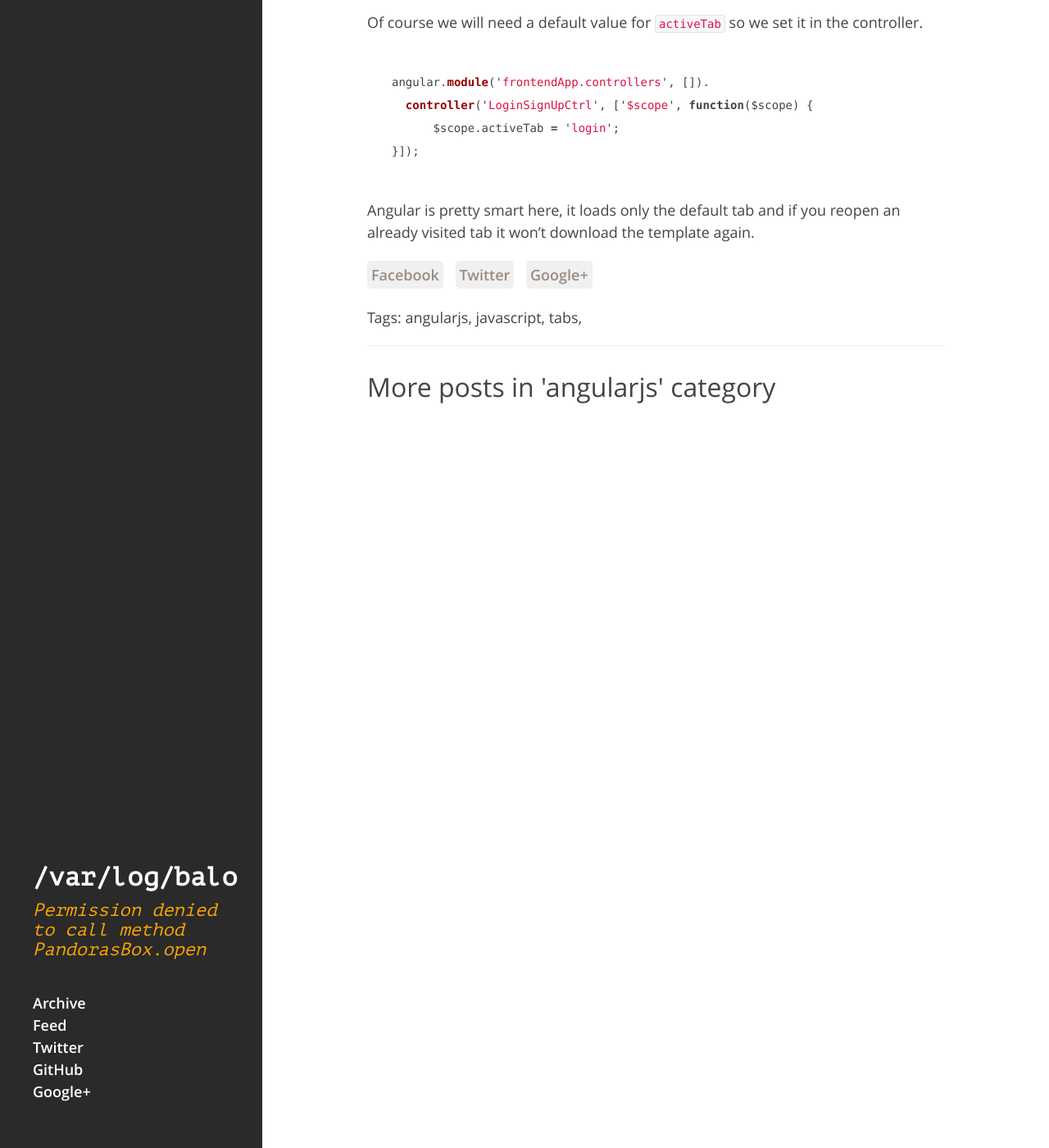
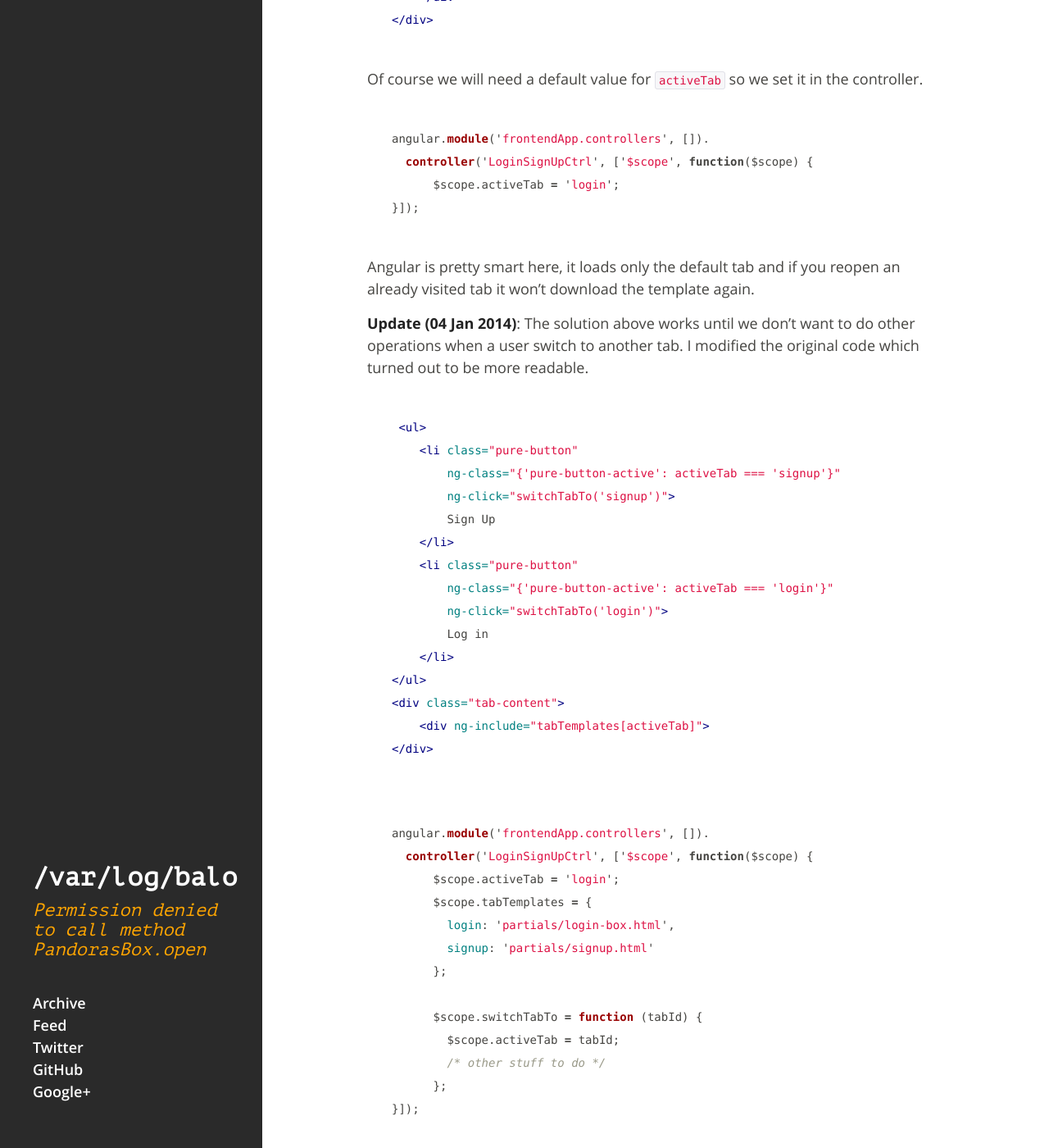
Before and after one commit to vbalazs/vbalazs.github.io, a Jekyll site: the page built from _posts/2013-12-31-use-tabs-with-angular-js.md, in a window 1280 px wide and 1400 px high, scrolled down 1031 px. Shown: the whole window at 82% size. Built offline with Jekyll 4.4.1, drawn with Linux system fonts in a browser that asks for light colours; Markdown is read by kramdown in place of the engine named in the settings; some of the changed text lies outside the part shown.

Commit message:
Update post: "Use tabs with angular.js"
Switch tabs in the controller.

````diff
--- a/_posts/2013-12-31-use-tabs-with-angular-js.md
+++ b/_posts/2013-12-31-use-tabs-with-angular-js.md
@@ -5,6 +5,8 @@ date:   2013-12-31 12:01:00
 category: angularjs
 tags: [angularjs, javascript, tabs]
 ---
+
+_This page was first published on December 31th 2013 and was last updated on January 4th 2014. See the update <a href="#angulartab-update1">below</a>._
 
 It's not complicated to create tabs with custom templates in angular but I had to research a bit so maybe you won't have to.
 
@@ -45,3 +47,40 @@ angular.module('frontendApp.controllers', []).
 ```
 
 Angular is pretty smart here, it loads only the default tab and if you reopen an already visited tab it won't download the template again.
+
+<a name="angulartab-update1"></a>
+**Update (04 Jan 2014)**: The solution above works until we don't want to do other operations when a user switch to another tab. I modified the original code which turned out to be more readable.
+
+```html
+ <ul>
+    <li class="pure-button"
+        ng-class="{'pure-button-active': activeTab === 'signup'}"
+        ng-click="switchTabTo('signup')">
+        Sign Up
+    </li>
+    <li class="pure-button"
+        ng-class="{'pure-button-active': activeTab === 'login'}"
+        ng-click="switchTabTo('login')">
+        Log in
+    </li>
+</ul>
+<div class="tab-content">
+    <div ng-include="tabTemplates[activeTab]">
+</div>
+```
+
+```javascript
+angular.module('frontendApp.controllers', []).
+  controller('LoginSignUpCtrl', ['$scope', function($scope) {
+      $scope.activeTab = 'login';
+      $scope.tabTemplates = {
+        login: 'partials/login-box.html',
+        signup: 'partials/signup.html'
+      };
+
+      $scope.switchTabTo = function (tabId) {
+        $scope.activeTab = tabId;
+        /* other stuff to do */
+      };
+}]);
+```
````
